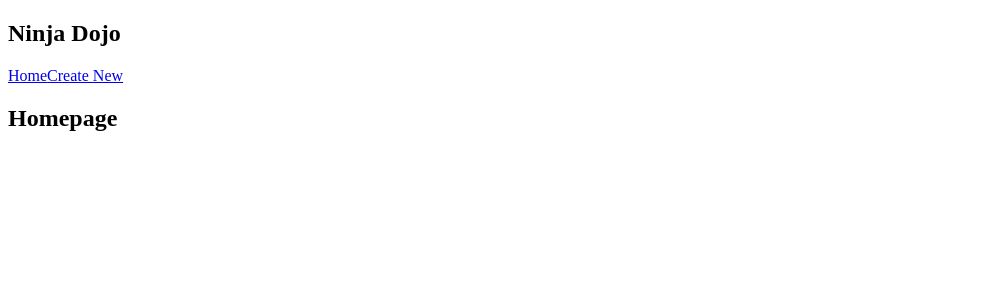
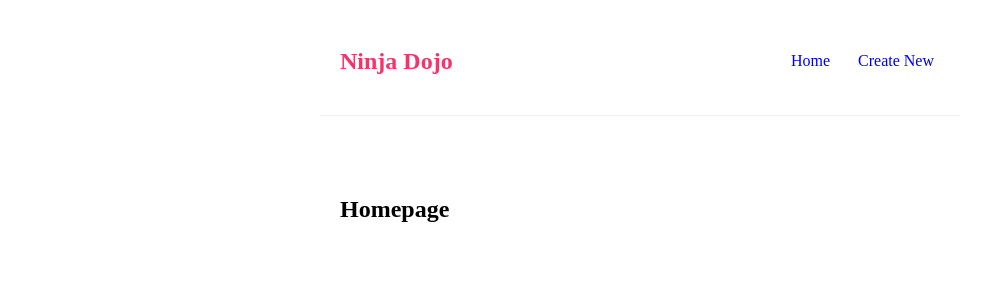
Before and after one commit to castedcrown84/reactblog, a React (Create React App) app: page / in a window 1280 px wide. Shown: the top 300 px of the page, without its empty margins (0-988 px from the left). Built offline with nearby package versions, Linux system fonts and the light colour scheme.

Commit message:
added some styles

```diff
--- a/src/App.css
+++ /dev/null
@@ -1,38 +0,0 @@
-.App {
-  text-align: center;
-}
-
-.App-logo {
-  height: 40vmin;
-  pointer-events: none;
-}
-
-@media (prefers-reduced-motion: no-preference) {
-  .App-logo {
-    animation: App-logo-spin infinite 20s linear;
-  }
-}
-
-.App-header {
-  background-color: #282c34;
-  min-height: 100vh;
-  display: flex;
-  flex-direction: column;
-  align-items: center;
-  justify-content: center;
-  font-size: calc(10px + 2vmin);
-  color: white;
-}
-
-.App-link {
-  color: #61dafb;
-}
-
-@keyframes App-logo-spin {
-  from {
-    transform: rotate(0deg);
-  }
-  to {
-    transform: rotate(360deg);
-  }
-}
--- a/src/App.js
+++ b/src/App.js
@@ -1,6 +1,7 @@
 import React from "react";
 import Home from "./components/home";
 import Navbar from "./components/navbar";
+
 
 
 const App = () => {
--- a/src/components/navbar.js
+++ b/src/components/navbar.js
@@ -1,6 +1,6 @@
 const Navbar = () => {
     return (
-        <nav>
+        <nav className="navbar">
             <h1>Ninja Dojo</h1>
 
             <div className="links">
--- a/src/index.css
+++ b/src/index.css
@@ -1,13 +1,35 @@
-body {
+@import url('https://fonts.googleapis.com/css2?family=Quicksand:wght@300;400;500;600;700&display=swap');
+
+* base styles */
+* {
   margin: 0;
-  font-family: -apple-system, BlinkMacSystemFont, 'Segoe UI', 'Roboto', 'Oxygen',
-    'Ubuntu', 'Cantarell', 'Fira Sans', 'Droid Sans', 'Helvetica Neue',
-    sans-serif;
-  -webkit-font-smoothing: antialiased;
-  -moz-osx-font-smoothing: grayscale;
+  font-family: "Quicksand";
+  color: #333;
 }
-
-code {
-  font-family: source-code-pro, Menlo, Monaco, Consolas, 'Courier New',
-    monospace;
+.navbar {
+  padding: 20px;
+  display: flex;
+  align-items: center;
+  max-width: 600px;
+  margin: 0 auto;
+  border-bottom: 1px solid #f2f2f2;
 }
+.navbar h1 {
+  color: #f1356d;
+}
+.navbar .links {
+  margin-left: auto;
+}
+.navbar a {
+  margin-left: 16px;
+  text-decoration: none;
+  padding: 6px;
+}
+.navbar a:hover {
+  color: #f1356d;
+}
+.content {
+  max-width: 600px;
+  margin: 40px auto;
+  padding: 20px;
+}
--- a/src/index.js
+++ b/src/index.js
@@ -1,5 +1,7 @@
 import React from 'react';
 import ReactDom from 'react-dom'
+import './index.css'
+
 
 import App from './App'
 
```
